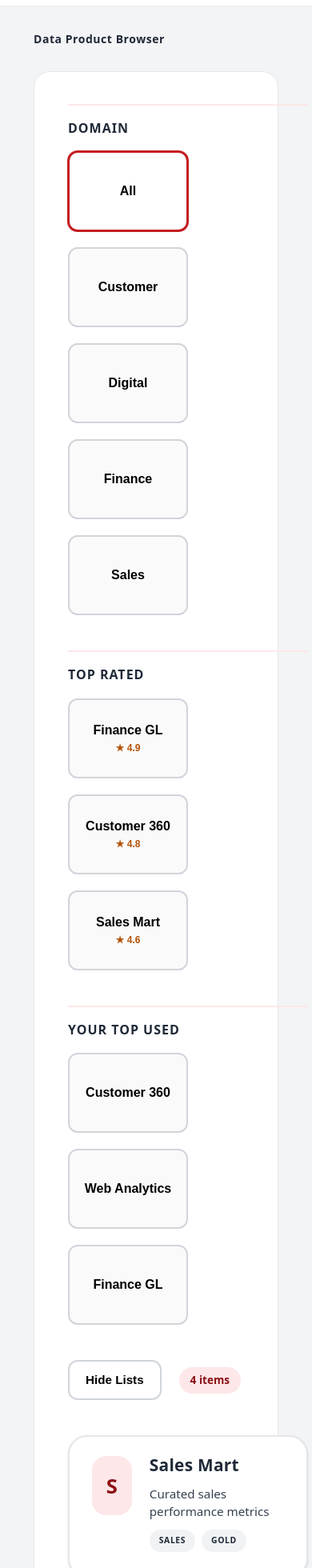
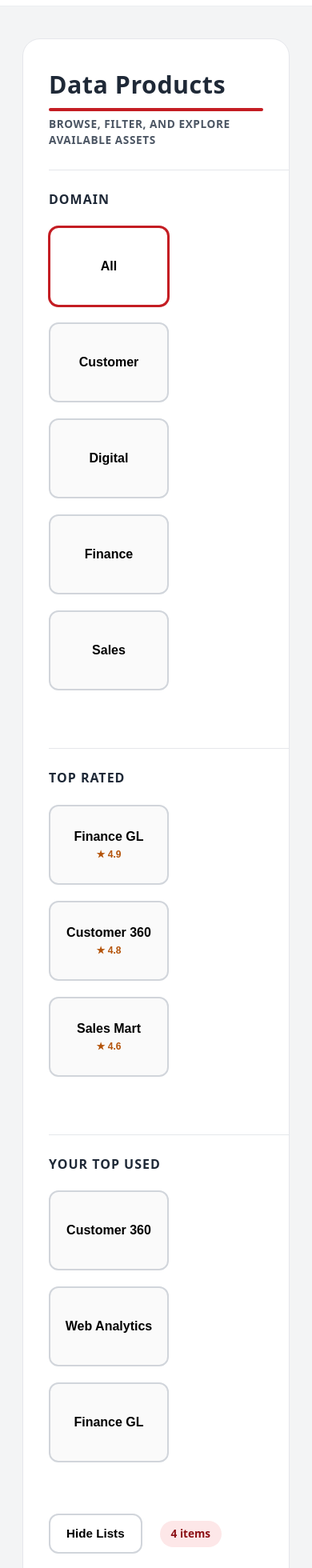
Before and after one commit to lizarragajorge/frontend-ai-poc, an Angular app: page /browse in a window 390 px wide. Shown: the part 40-2000 px from the top of the page at 80% size. Built offline with nearby package versions, Linux system fonts and the light colour scheme.

Commit message:
address design issues

```diff
--- a/src/app/features/browse/data-product-browser.component.css
+++ b/src/app/features/browse/data-product-browser.component.css
@@ -7,14 +7,30 @@
 	--dp-font-lg: 1.3rem;
 	--dp-font-xl: 2.1rem;
 }
-.browse { max-width:1440px; margin:34px auto 70px; padding:0 42px 100px; display:flex; flex-direction:column; gap:32px; }
-.page-title { margin:0; font-size:var(--dp-font-xl); letter-spacing:.55px; line-height:1.05; }
-.browser-card { background:#fff; border:1px solid var(--gray-200); border-radius:20px; padding:40px 42px 48px; }
-.layout { display:grid; grid-template-columns:240px 1fr; gap:44px; }
-@media (max-width:960px){ .layout { grid-template-columns:1fr; } .side-col { order:2; } }
+/* Spacing refinements (larger breathing room + consistent scale) */
+.browse { max-width:1440px; margin:48px auto 120px; padding:0 56px 120px; display:flex; flex-direction:column; gap:40px; }
+.head { margin:0 0 32px; display:flex; align-items:flex-start; }
+.title-wrap { display:flex; flex-direction:column; gap:6px; }
+.page-title { margin:0; font-size:1.9rem; line-height:1.12; letter-spacing:.5px; font-weight:600; color:var(--gray-800); display:inline-block; }
+.page-title:after { content:""; display:block; width:100%; height:4px; background:var(--brand); border-radius:3px; margin:14px 0 0; }
+@media (max-width:960px){
+	.head { margin:0 0 28px; }
+	.page-title:after { margin-top:12px; }
+}
+.page-sub { margin:0; font-size:.85rem; letter-spacing:.6px; text-transform:uppercase; font-weight:700; color:var(--gray-600); }
+.browser-card { background:#fff; border:1px solid var(--gray-200); border-radius:22px; padding:54px 56px 64px; }
+.layout { display:grid; grid-template-columns:240px 1fr; gap:56px; }
+@media (max-width:960px){
+	.layout { grid-template-columns:1fr; gap:40px; }
+	.side-col { order:2; }
+	.browse { padding:0 28px 100px; margin:40px auto 110px; gap:40px; }
+	.browser-card { padding:40px 32px 56px; }
+	.main-col { gap:56px; }
+	.grid { gap:32px; }
+}
 
 /* Sidebar */
-.side-col { display:flex; flex-direction:column; gap:32px; font-size:var(--dp-font-base); }
+.side-col { display:flex; flex-direction:column; gap:40px; font-size:var(--dp-font-base); }
 .side-section { display:flex; flex-direction:column; gap:10px; }
 .side-heading { margin:0; font-size:.9rem; text-transform:uppercase; letter-spacing:1px; font-weight:700; }
 .crumbs { font-size:.8rem; color:var(--gray-600); }
@@ -29,8 +45,9 @@
 .reset-small:hover { text-decoration:underline; }
 
 /* Blocks */
-.main-col { display:flex; flex-direction:column; gap:44px; }
-.block { display:flex; flex-direction:column; gap:20px; border-top:2px solid var(--brand-light); padding-top:20px; }
+.main-col { display:flex; flex-direction:column; gap:64px; }
+.block { display:flex; flex-direction:column; gap:24px; border-top:1px solid var(--gray-200); padding-top:28px; }
+.block + .block { margin-top:8px; }
 .block-title { margin:0; font-size:1rem; text-transform:uppercase; letter-spacing:1px; font-weight:700; }
 .thumbs { display:flex; gap:20px; flex-wrap:wrap; }
 .thumb { min-width:150px; height:100px; border:2px solid var(--gray-300); border-radius:12px; background:#fafafa; display:flex; flex-direction:column; justify-content:center; align-items:center; gap:6px; font-size:1rem; cursor:pointer; font-weight:600; }
@@ -44,12 +61,12 @@
 .count { font-size:.85rem; background:var(--brand-light); color:var(--brand-dark); padding:6px 14px 7px; border-radius:24px; font-weight:600; }
 
 /* Cards */
-.grid { display:grid; gap:32px; grid-template-columns: repeat(auto-fill,minmax(300px,1fr)); }
-.card { background:#fff; border:2px solid var(--gray-200); border-radius:24px; padding:24px 28px 30px; display:flex; gap:22px; cursor:pointer; transition:box-shadow .18s, transform .18s; }
+.grid { display:grid; gap:40px; grid-template-columns: repeat(auto-fill,minmax(300px,1fr)); }
+.card { background:#fff; border:2px solid var(--gray-200); border-radius:26px; padding:30px 34px 38px; display:flex; gap:26px; cursor:pointer; transition:box-shadow .18s, transform .18s; }
 .card:hover { transform:translateY(-3px); box-shadow: var(--shadow-sm); }
 .card:focus-visible { outline:3px solid var(--brand); outline-offset:3px; }
-.initial { width:74px; height:74px; border-radius:18px; background:var(--brand-light); color:var(--brand-dark); display:flex; align-items:center; justify-content:center; font-weight:700; font-size:1.6rem; }
-.card__body { display:flex; flex-direction:column; gap:12px; }
+.initial { width:80px; height:80px; border-radius:20px; background:var(--brand-light); color:var(--brand-dark); display:flex; align-items:center; justify-content:center; font-weight:700; font-size:1.65rem; }
+.card__body { display:flex; flex-direction:column; gap:16px; }
 .card__body h3 { margin:0; font-size:1.3rem; line-height:1.15; letter-spacing:.3px; }
 .desc { margin:0; font-size:.95rem; line-height:1.45; color:var(--gray-700); }
 .tags { display:flex; gap:8px; flex-wrap:wrap; }
--- a/src/app/features/browse/data-product-browser.component.ts
+++ b/src/app/features/browse/data-product-browser.component.ts
@@ -9,8 +9,13 @@ import { DataProductService } from '../../services/data-product.service';
 	imports: [CommonModule],
 	template: `
 <div class="browse">
-	<h1 class="page-title">Data Product Browser</h1>
 	<div class="browser-card">
+		<div class="head">
+			<div class="title-wrap">
+				<h1 class="page-title">Data Products</h1>
+				<p class="page-sub">Browse, filter, and explore available assets</p>
+			</div>
+		</div>
 		<div class="layout">
 			<!-- Sidebar -->
 			<aside class="side-col">
--- a/src/app/landing.component.ts
+++ b/src/app/landing.component.ts
@@ -35,10 +35,10 @@ import { Component } from '@angular/core';
 			<div class="metrics card">
 				<div class="section-head">Key Metrics</div>
 				<div class="kpi-grid">
-					<div class="kpi-box"><div class="kpi-value">--</div><div class="kpi-label">Data Products</div></div>
-					<div class="kpi-box"><div class="kpi-value">--</div><div class="kpi-label">Models</div></div>
-					<div class="kpi-box"><div class="kpi-value">--</div><div class="kpi-label">Agents</div></div>
-					<div class="kpi-box"><div class="kpi-value">--</div><div class="kpi-label">Domains</div></div>
+					<div class="kpi-box" aria-label="84 data products available"><div class="kpi-value">84</div><div class="kpi-label">Data Products</div></div>
+					<div class="kpi-box" aria-label="15 models registered"><div class="kpi-value">15</div><div class="kpi-label">Models</div></div>
+					<div class="kpi-box" aria-label="26 active agents"><div class="kpi-value">26</div><div class="kpi-label">Agents</div></div>
+					<div class="kpi-box" aria-label="75 business domains"><div class="kpi-value">75</div><div class="kpi-label">Domains</div></div>
 				</div>
 			</div>
 			<div class="psl card">
@@ -51,7 +51,7 @@ import { Component } from '@angular/core';
 	styles:[`
 	.home-shell { max-width:1440px; margin:34px auto 70px; padding:0 42px; display:flex; flex-direction:column; gap:38px; }
 	.hero-card { padding:110px 70px 96px; position:relative; overflow:hidden; z-index:0; background:#fff; color:var(--gray-800); border:1px solid var(--gray-150); border-radius:20px; box-shadow: var(--shadow-sm); }
-	.hero-card:after { content:''; position:absolute; left:0; right:0; bottom:0; height:6px; background:linear-gradient(90deg,var(--brand) 0%, var(--brand-dark) 60%, var(--brand-dark) 100%); }
+	.hero-card:after { content:''; position:absolute; left:0; right:0; bottom:0; height:4px; background:linear-gradient(90deg,var(--brand) 0%, var(--brand-dark) 60%, var(--brand-dark) 100%); }
 	.hero-inner { max-width:880px; position:relative; z-index:1; }
 	.portal-title { margin:0 0 28px; font-size:54px; line-height:1.05; letter-spacing:.4px; font-weight:600; color:var(--brand); }
 	.subtitle { margin:0 0 28px; font-size:18px; line-height:1.55; color:var(--gray-700); max-width:760px; }
@@ -67,8 +67,8 @@ import { Component } from '@angular/core';
 
 	/* Conversational Access & shared section heading */
 	.conversation { padding:28px 30px 34px; }
-	.section-head { font-size:13px; letter-spacing:1.1px; font-weight:800; text-transform:uppercase; color:var(--gray-700); margin:0 0 16px; position:relative; }
-	.section-head:before { content:''; position:absolute; left:0; bottom:-7px; width:70px; height:3px; background:var(--brand); border-radius:3px; }
+	.section-head { font-size:13px; letter-spacing:1.1px; font-weight:800; text-transform:uppercase; color:var(--gray-700); margin:0 0 18px; display:inline-block; }
+	.section-head:after { content:''; display:block; width:100%; height:3px; background:var(--brand); border-radius:3px; margin:10px 0 0; }
 	.input-wrap textarea { width:100%; border:1px solid var(--gray-200); border-radius:10px; min-height:90px; resize:vertical; padding:16px 18px; font-size:16px; line-height:1.45; background:var(--surface); font-family:inherit; }
 	.input-wrap textarea:focus { outline:none; box-shadow: var(--focus-ring); border-color:var(--brand); }
 
@@ -76,8 +76,13 @@ import { Component } from '@angular/core';
 	@media (max-width:1180px){ .lower-grid { grid-template-columns: 1fr; } }
 	.metrics { padding:30px 30px 36px; }
 	.kpi-grid { display:grid; grid-template-columns: repeat(auto-fit,minmax(180px,1fr)); gap:16px; margin-top:10px; }
-	.kpi-box { background:#fff; border:1px solid var(--brand-light); border-radius:12px; padding:16px 18px 18px; display:flex; flex-direction:column; gap:10px; min-height:92px; }
-	.kpi-value { font-size:26px; font-weight:700; color:var(--brand-dark); letter-spacing:.3px; }
+	.kpi-box { background:#fff; border:1px solid var(--gray-200); border-radius:14px; padding:16px 18px 16px 20px; display:flex; flex-direction:column; gap:10px; min-height:118px; position:relative; box-shadow:0 2px 4px rgba(0,0,0,.05); }
+	.kpi-box:after { content:''; position:absolute; left:20px; right:20px; bottom:14px; height:8px; background:linear-gradient(90deg,var(--brand) 0 30%, var(--gray-500) 30% 55%, var(--gray-700) 55% 78%, var(--gray-900) 78% 100%); border-radius:5px; opacity:.75; }
+	.kpi-grid .kpi-box:nth-child(1){ border-left:4px solid var(--brand); }
+	.kpi-grid .kpi-box:nth-child(2){ border-left:4px solid var(--gray-700); }
+	.kpi-grid .kpi-box:nth-child(3){ border-left:4px solid var(--gray-500); }
+	.kpi-grid .kpi-box:nth-child(4){ border-left:4px solid var(--gray-900); }
+	.kpi-value { font-size:28px; font-weight:700; color:var(--brand-dark); letter-spacing:.3px; }
 	.kpi-label { font-size:11px; letter-spacing:1px; text-transform:uppercase; font-weight:700; color:var(--gray-600); }
 	.psl { padding:30px 28px 36px; border-left:5px solid var(--brand); }
 	.psl p { margin:8px 0 0; font-size:14px; line-height:1.5; color:var(--gray-700); font-weight:500; }
```
